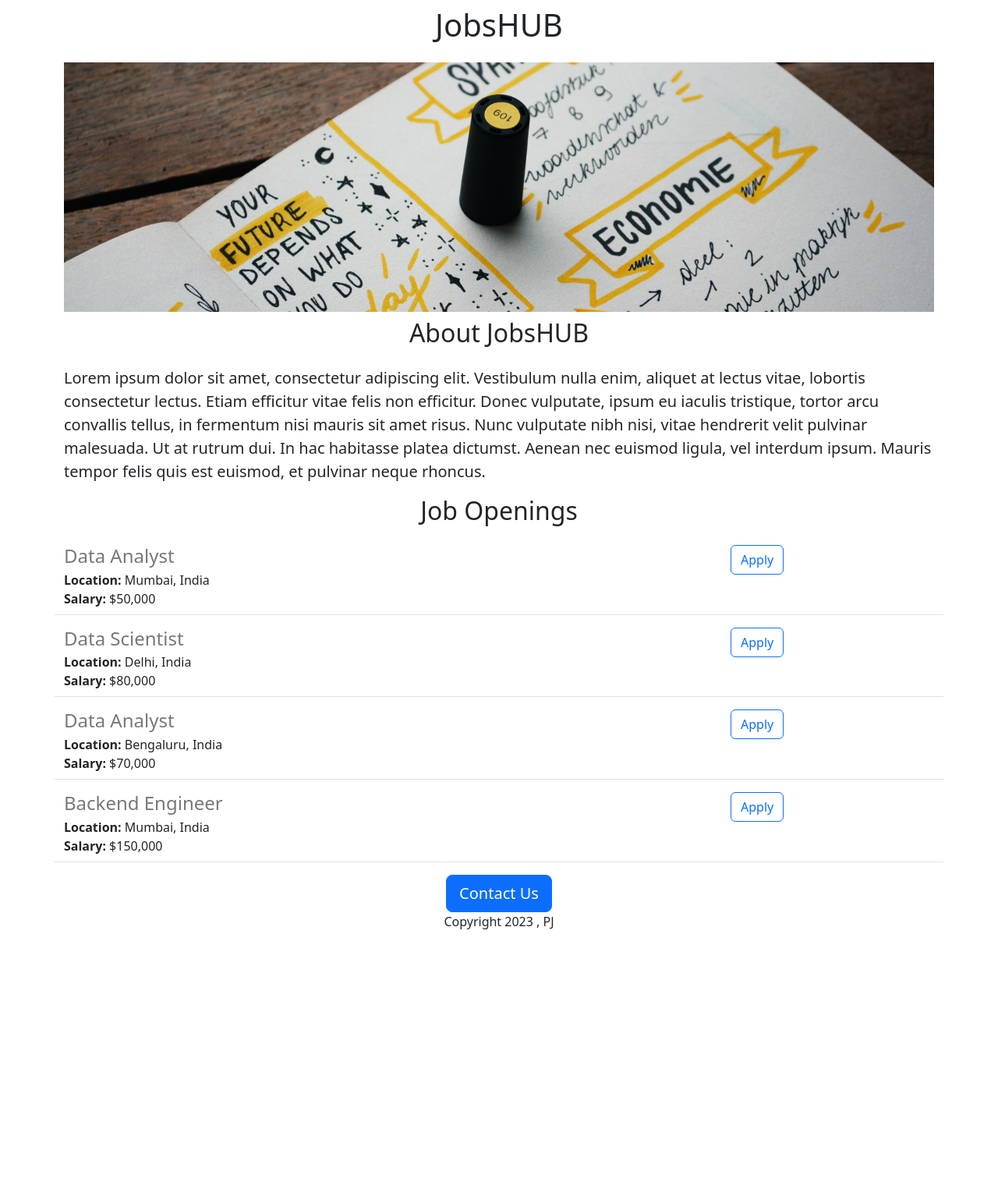
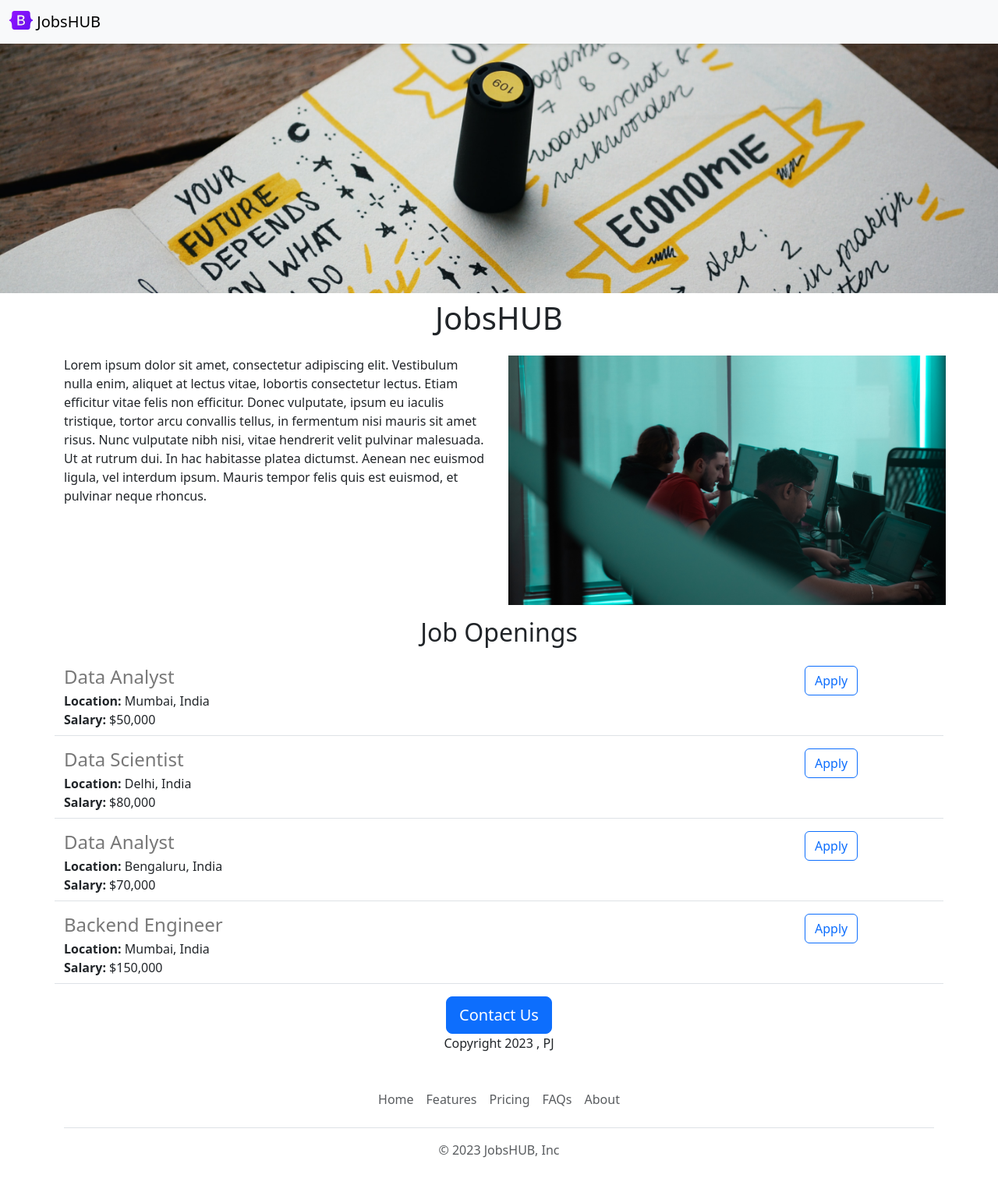
Before and after one commit to kn1ghtmare03/careers-testsite, a Flask app: page / in a window 1280 px wide. Shown: the whole page at 78% size. Before the commit the page ends 1192 px from the top, so only its background shows below. Run offline with Flask 3, Linux system fonts and the light colour scheme.

Commit message:
added navbar , header and footer

```diff
--- /dev/null
+++ b/templates/footer.html
@@ -0,0 +1,12 @@
+<div class="container">
+  <footer class="py-3 my-4">
+    <ul class="nav justify-content-center border-bottom pb-3 mb-3">
+      <li class="nav-item"><a href="#" class="nav-link px-2 text-body-secondary">Home</a></li>
+      <li class="nav-item"><a href="#" class="nav-link px-2 text-body-secondary">Features</a></li>
+      <li class="nav-item"><a href="#" class="nav-link px-2 text-body-secondary">Pricing</a></li>
+      <li class="nav-item"><a href="#" class="nav-link px-2 text-body-secondary">FAQs</a></li>
+      <li class="nav-item"><a href="#" class="nav-link px-2 text-body-secondary">About</a></li>
+    </ul>
+    <p class="text-center text-body-secondary">&copy; 2023 JobsHUB, Inc</p>
+  </footer>
+</div>
--- a/templates/home.html
+++ b/templates/home.html
@@ -14,13 +14,21 @@
     </style>
   </head>
   <body>
+    {%include 'navbar.html' %}
+    <img class ="img-fluid" id="banner" src="https://prateek-careers-testsite--joshiprateek442.repl.co/static/banner.jpg">
     <div class = "container">
+
     <h1 class = "text-center mt-2 mb-4">JobsHUB</h1>
-    <img class ="img-fluid" id="banner" src="https://prateek-careers-testsite--joshiprateek442.repl.co/static/banner.jpg">
-    <h2 class="text-center mt-2 mb-4">About JobsHUB</h2>
+    <div class = "row" style = margin-bottom:16px>
+      <div class = "col-md-6"
     <p class = "lead">
       Lorem ipsum dolor sit amet, consectetur adipiscing elit. Vestibulum nulla enim, aliquet at lectus vitae, lobortis consectetur lectus. Etiam efficitur vitae felis non efficitur. Donec vulputate, ipsum eu iaculis tristique, tortor arcu convallis tellus, in fermentum nisi mauris sit amet risus. Nunc vulputate nibh nisi, vitae hendrerit velit pulvinar malesuada. Ut at rutrum dui. In hac habitasse platea dictumst. Aenean nec euismod ligula, vel interdum ipsum. Mauris tempor felis quis est euismod, et pulvinar neque rhoncus.
     </p>
+    </div>
+      <div class = "d-none d-md-block col-md-6" style = "border:4px">
+      <img src = "static/people.jpg" style = "height:320px">
+      </div>
+  </div>
     <h2 class="text-center mt-2 mb-4">Job Openings</h2>
     <div>
       {% for job in jobs %}
@@ -33,5 +41,6 @@
         <p>Copyright 2023 , PJ</p>
       </div>
     </div>
+    {% include 'footer.html'%}
   </body>
 </html>
--- a/templates/jobitem.html
+++ b/templates/jobitem.html
@@ -1,10 +1,10 @@
 <div class = "border-bottom row" style = "margin-bottom:16px;padding-bottom:8px;">
-  <div class = "col-9">
+  <div class = "col-10">
     <h4 style = color:rgb(120,120,120);margin-bottom:4px>{{job['title']}}</h4>
     <div><b>Location:</b> {{job['location']}}</div>
     <div><b>Salary:</b> {{job['salary']}}</div>
   </div>
-  <div class="col-2">
+  <div class="col-1">
     <button type="button" class="btn btn-outline-primary">Apply</button>
   </div>
 </div>
--- /dev/null
+++ b/templates/navbar.html
@@ -0,0 +1,10 @@
+<nav class="navbar bg-body-tertiary shadow-sm fixed-top bg-white">
+  <div class="container-fluid">
+    <a class="navbar-brand" href="#">
+      <img src="static/logo.svg" alt="Logo" width="30" height="24" class="d-inline-block align-text-top">
+      JobsHUB
+    </a>
+  </div>
+</nav>
+<div style = "height:56px;">
+</div>
```
Also changed, not shown: static/logo.svg (added), static/people.jpg (added).
